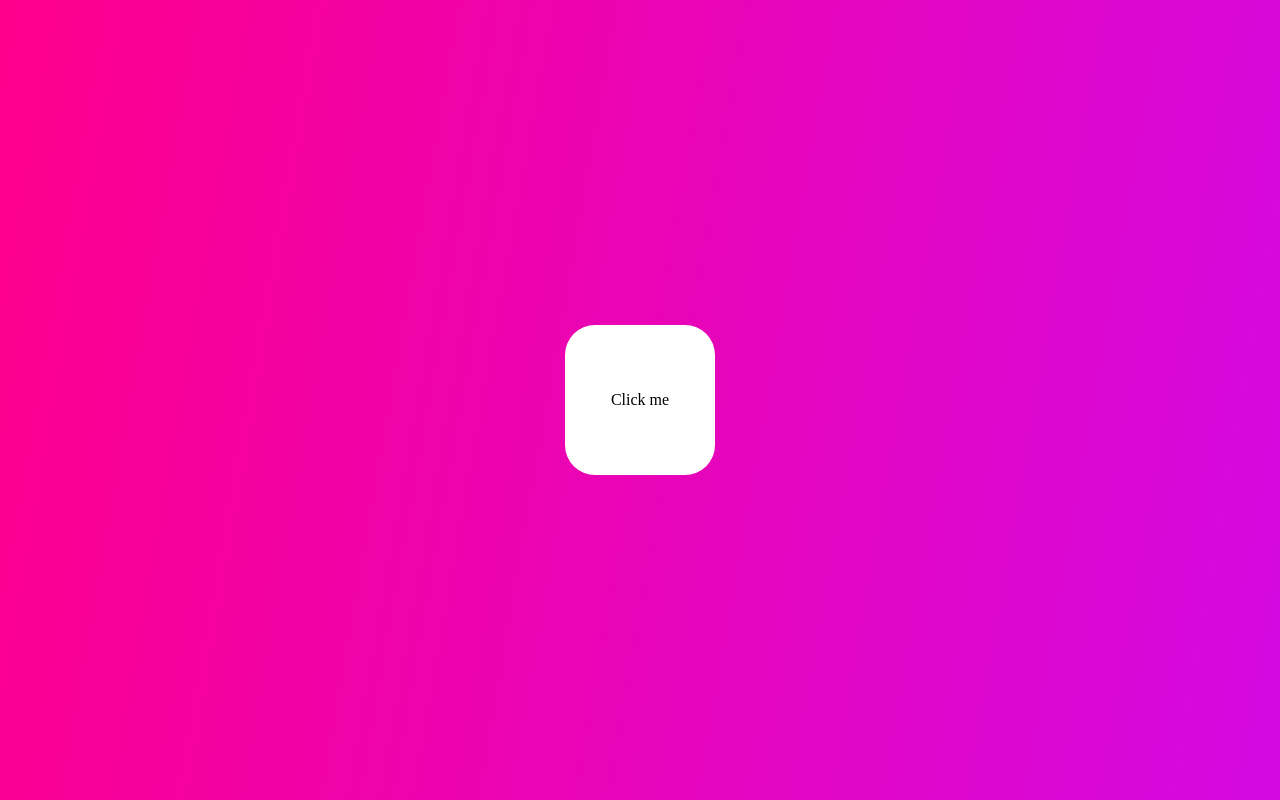
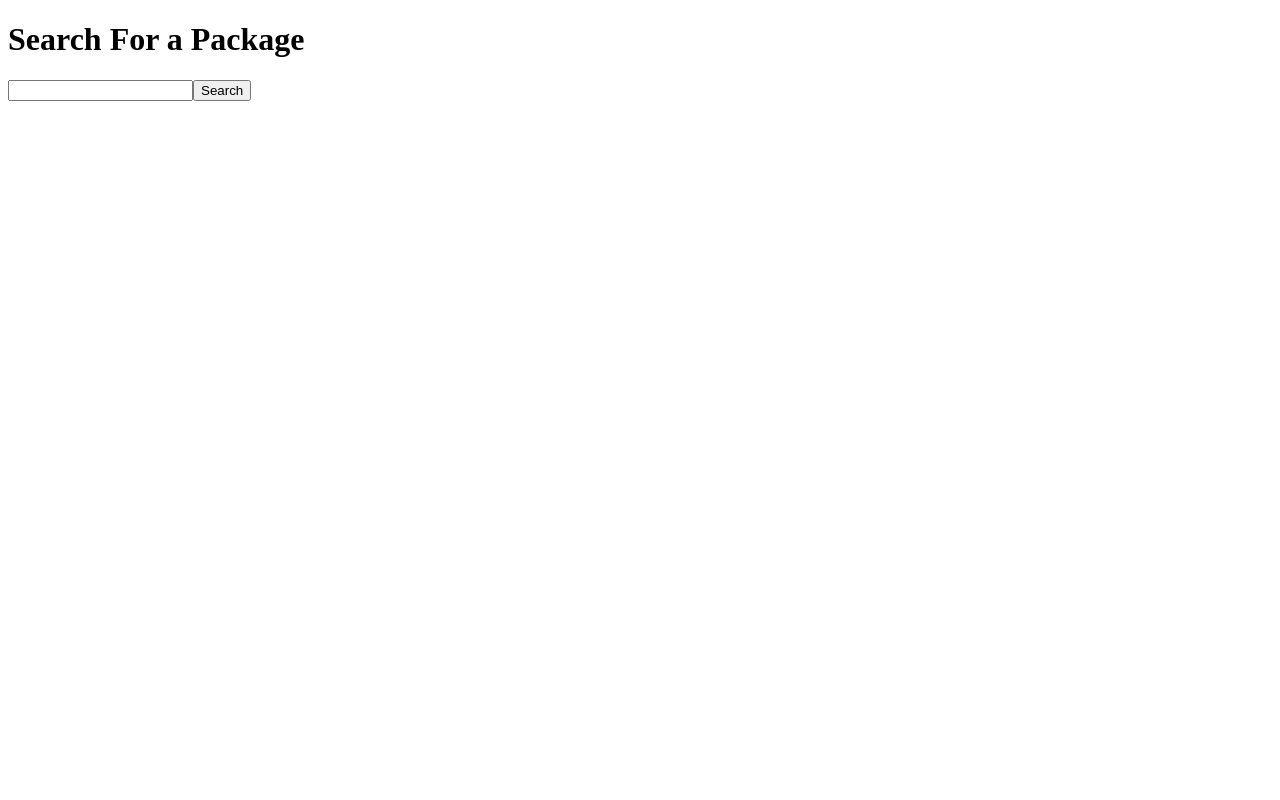
Before and after one commit to EricChukoltyansky/react-ts-project, a React (Create React App) app: page / in a window 1280 px wide. Built offline with nearby package versions, Linux system fonts and the light colour scheme.

Commit message:
fixing interface

```diff
--- a/src/components/ReposList.tsx
+++ b/src/components/ReposList.tsx
@@ -1,4 +1,4 @@
-const ReposList = () => {
+const ReposList: React.FC = () => {
   return (
     <>
       <form>
--- a/src/framer/First.js
+++ b/src/framer/First.js
@@ -4,13 +4,19 @@ import "./First.css";
 
 function First() {
   const [rotate, setRotate] = React.useState(false);
+  const [scale, setScale] = React.useState(false);
   return (
     <div className="example-container">
       <motion.div
         animate={{ rotate: rotate ? 360 : 0 }}
-        transition={{ duration: 4 }}
+        transition={{ type: "spring", duration: 1 }}
+        initial={{ scale: 0.1 }}
+        whileHover={{ scale: 1.2 }}
         onClick={() => setRotate(!rotate)}
-      >Click me</motion.div>
+        onMouseEnter={() => setScale(true)}
+      >
+        Click me
+      </motion.div>
     </div>
   );
 }
--- a/src/index.tsx
+++ b/src/index.tsx
@@ -1,10 +1,10 @@
 import ReactDOM from "react-dom";
-import First from "./framer/First";
+import AppComponent from "./components/AppComponent";
 
 const App = () => {
   return (
     <div>
-      <First />
+      <AppComponent />
     </div>
   );
 };
```
Also changed, not shown: src/components/AppComponent.tsx (renamed from src/components/App.tsx).
